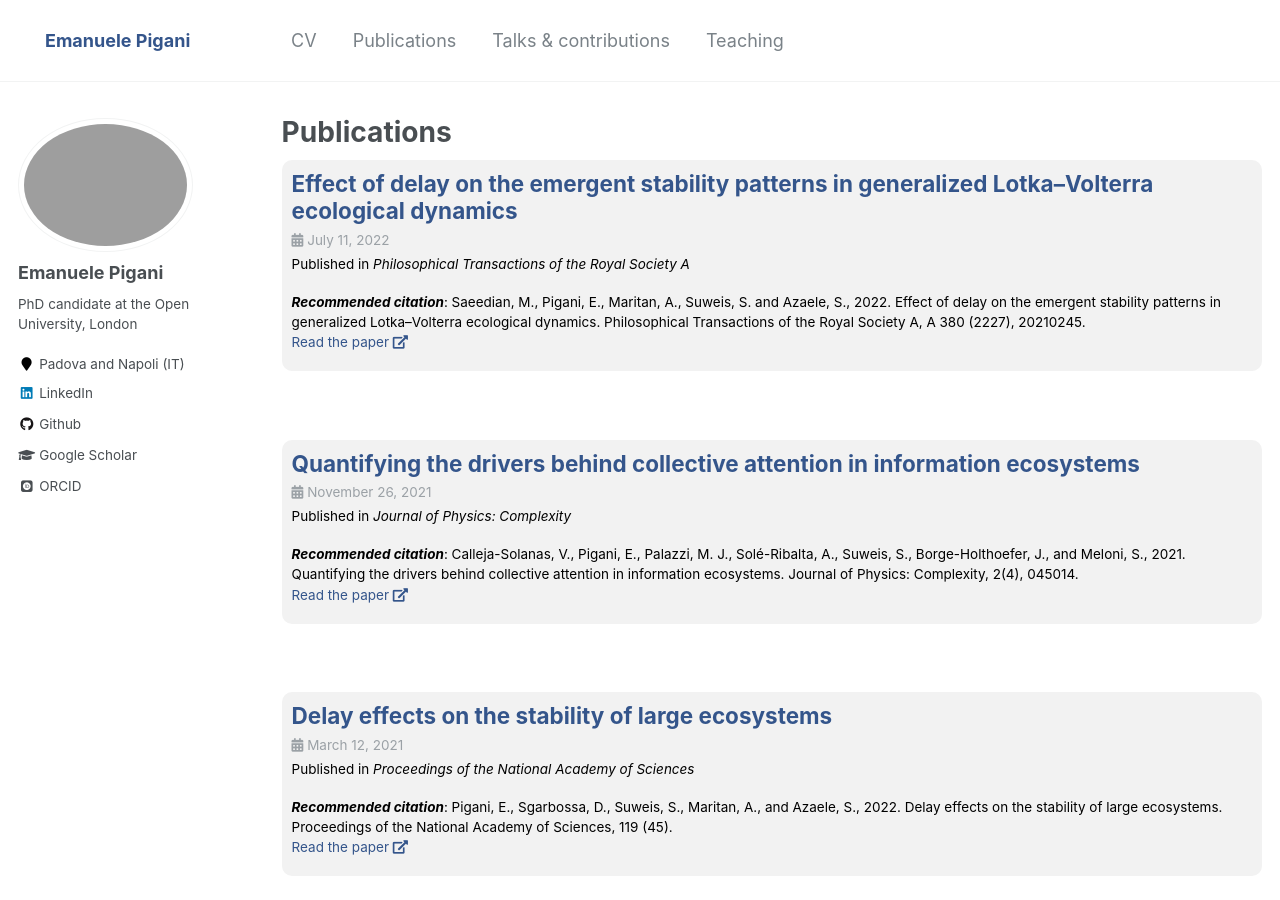
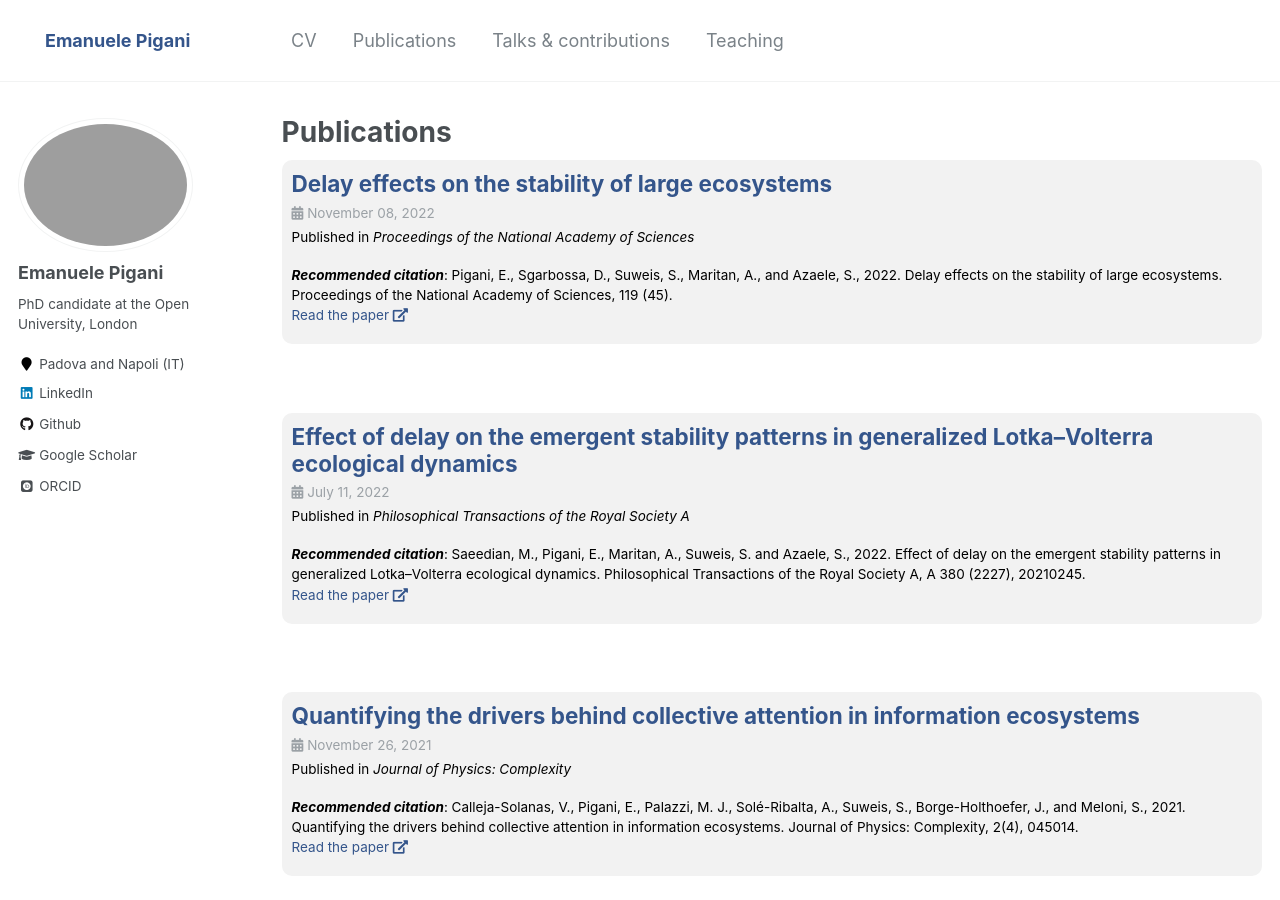
Before and after one commit to epigani/epigani.github.io, a Jekyll site: the page built from _pages/publications.md, in a window 1280 px wide and 900 px high. Built offline with Jekyll 4.4.1, drawn with Linux system fonts in a browser that asks for light colours; some web fonts are replaced.

Commit message:
Update 2022-11-08-PNAS.md

```diff
--- a/_publications/2022-11-08-PNAS.md
+++ b/_publications/2022-11-08-PNAS.md
@@ -3,7 +3,7 @@ title: "Delay effects on the stability of large ecosystems"
 collection: publications
 permalink: /publication/2022-11-08-PNAS
 excerpt: ''
-date: 2021-03-12
+date: 2022-11-08
 venue: 'Proceedings of the National Academy of Sciences'
 paperurl: 'https://www.nature.com/articles/s41467-021-21809-w'
 citation: 'Pigani, E., Sgarbossa, D., Suweis, S., Maritan, A., and Azaele, S., 2022. Delay effects on the stability of large ecosystems. Proceedings of the National Academy of Sciences, 119 (45).'
```
